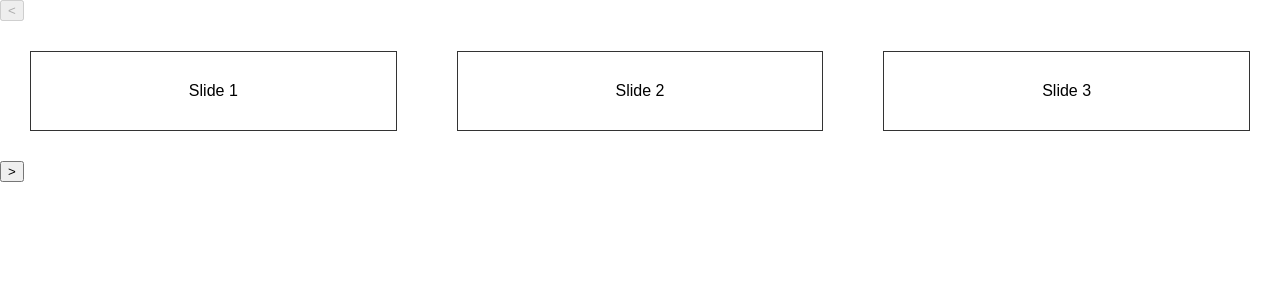
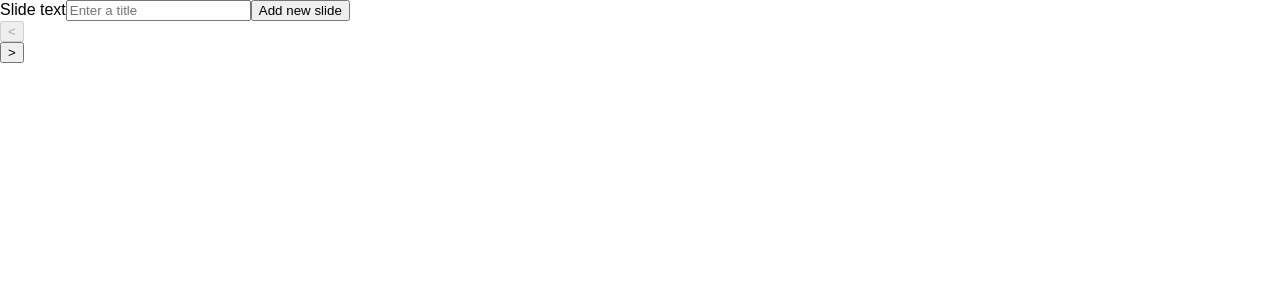
Before and after one commit to dlevs/carousel-challenge, a React (Create React App) app: page / in a window 1280 px wide. Shown: the top 300 px of the page. Built offline with nearby package versions, Linux system fonts and the light colour scheme.

Commit message:
Allow user to input their own text for slides

```diff
--- a/src/components/App.js
+++ b/src/components/App.js
@@ -1,20 +1,49 @@
-import React, { Component } from 'react';
+import React, { Component, Fragment } from 'react';
 import Carousel from './Carousel';
 import './App.css';
 
 let uniqueSlideId = 0;
 
 class App extends Component {
+  state = {
+    slides: [],
+    slideTextInputValue: '',
+  };
+
+  handleSlideTextInputChange = ({ target }) => {
+    this.setState({ slideTextInputValue: target.value });
+  }
+
+  handleSlideTextFormSubmit = (event) => {
+    const { slideTextInputValue } = this.state;
+
+    event.preventDefault();
+    this.setState(({ slides }) => ({
+      slides: slides.concat({
+        id: uniqueSlideId++,
+        text: slideTextInputValue,
+      }),
+      slideTextInputValue: '',
+    }));
+  }
+
   render() {
+    const { slides, slideTextInputValue } = this.state;
     return (
-      <Carousel
-        slides={[
-          { id: uniqueSlideId++, text: 'Slide 1' },
-          { id: uniqueSlideId++, text: 'Slide 2' },
-          { id: uniqueSlideId++, text: 'Slide 3' },
-          { id: uniqueSlideId++, text: 'Slide 4' },
-        ]}
-      />
+      <Fragment>
+        <form onSubmit={this.handleSlideTextFormSubmit}>
+          <label htmlFor="input-slide-text">Slide text</label>
+          <input
+            id="input-slide-text"
+            type="text"
+            placeholder="Enter a title"
+            value={slideTextInputValue}
+            onChange={this.handleSlideTextInputChange}
+          />
+          <button type="submit">Add new slide</button>
+        </form>
+        <Carousel slides={slides} />
+      </Fragment>
     );
   }
 }
--- a/src/components/Carousel.css
+++ b/src/components/Carousel.css
@@ -3,15 +3,24 @@
 }
 
 .carousel--track {
-  display: flex;
-  width: 100%;
-  overflow: auto;
+  white-space: nowrap;
   scroll-behavior: smooth;
+  scroll-snap-type: x mandatory;
+
+  /*
+    Using "overflow: scroll;" would be more accessible as user can choose to
+    scroll the carousel via mouse/ trackpad. This would need additional
+    onScroll handlers to ensure the component's "currentSlideIndex" state is in sync.
+
+    It seems out of the scope of this task, but a nice to consider in real world project.
+  */
+  overflow: hidden;
 }
 
 .slide {
+  display: inline-block;
   padding: 30px;
-  flex: 1;
+  scroll-snap-align: start;
 }
 
 .slide__content {
--- a/src/components/Carousel.js
+++ b/src/components/Carousel.js
@@ -36,6 +36,9 @@ class Carousel extends Component {
         const track = this.carouselTrack.current;
         const { currentSlideIndex } = this.state;
         const currentSlide = track.children[currentSlideIndex];
+
+        if (!currentSlide) return;
+
         const { left } = currentSlide.getBoundingClientRect();
 
         track.scrollLeft = track.scrollLeft + left;
@@ -72,7 +75,7 @@ class Carousel extends Component {
                         <div
                             className="slide"
                             key={id}
-                            style={{ minWidth: `${100 / slidesToShow}%` }}
+                            style={{ width: `${100 / slidesToShow}%` }}
                         >
                             <div className="slide__content">
                                 {text}
```
